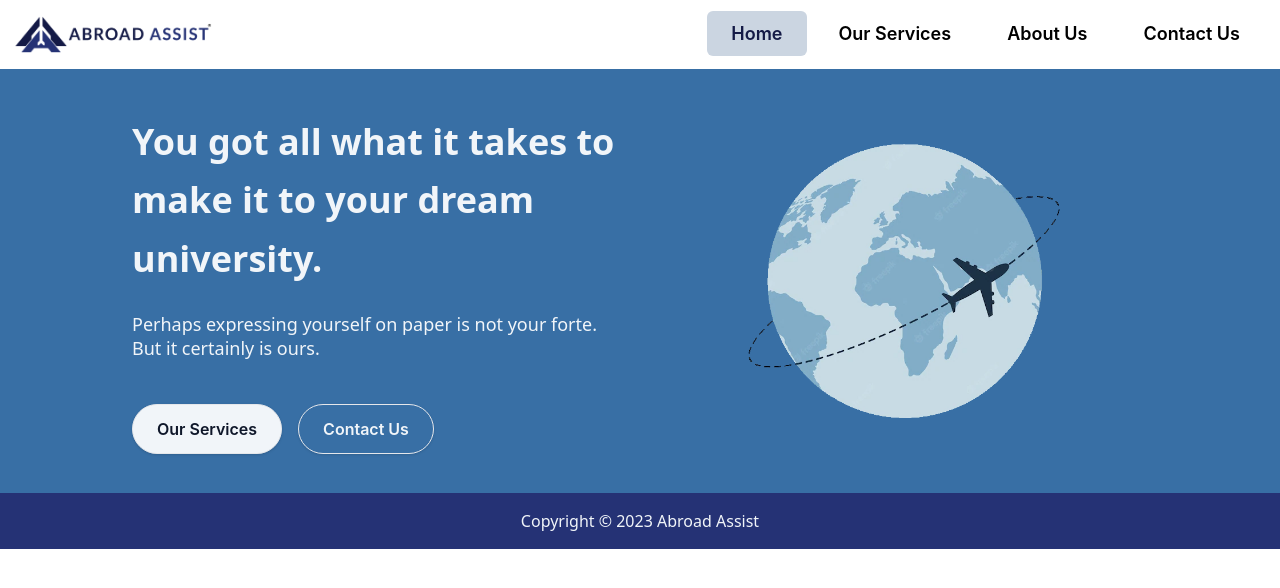
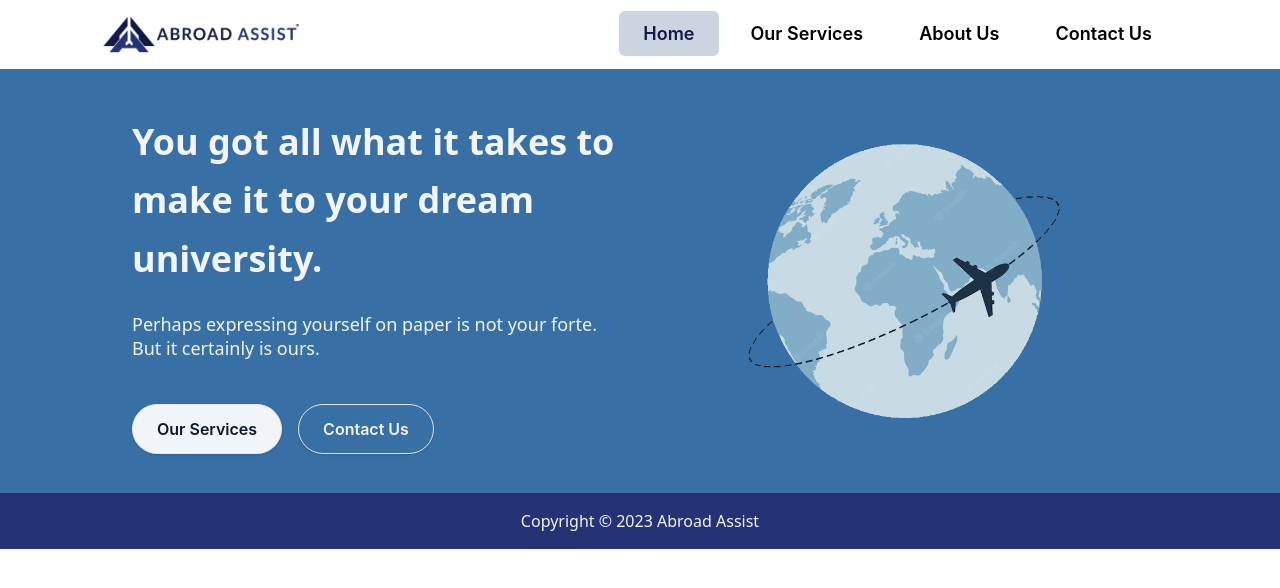
Before and after one commit to abroadassist/abroad-assist, a Next.js app: page / in a window 1280 px wide. Shown: the top 588 px of the page. Built offline with nearby package versions, Linux system fonts and the light colour scheme.

Commit message:
update Header styles

```diff
--- a/components/layout/Header.jsx
+++ b/components/layout/Header.jsx
@@ -1,3 +1,4 @@
+import Container from "components/wrappers/Container";
 import Image from "next/image";
 import Link from "next/link";
 import { useRouter } from "next/router";
@@ -25,8 +26,9 @@ const Header = ({}) => {
 
   return (
     <header className="m-0 shadow-lg">
-      <nav className="sm:container sm:mx-auto py-4 px-3">
-        <div className=" flex flex-row justify-between items-center">
+      <nav className="py-4 px-3">
+        <Container>
+          <div className=" flex flex-col md:flex-row justify-between items-center">
             <Link href="/">
               <Image
                 alt="Abroad Assist ®"
@@ -35,14 +37,14 @@ const Header = ({}) => {
                 height={30}
               />
             </Link>
-          <div className="flex flex-row justify-evenly">
+            <div className="my-4 md:my-0 flex flex-col sm:flex-row justify-evenly">
               {pages.map((page, index) => {
                 const isCurrentPage = router?.pathname === page.path;
                 return (
-                <Link href={page.path}>
+                  <Link href={page.path} className="sm:m-1 my-3 mx-auto">
                     <span
                       key={"nav-link-" + index}
-                    className={`m-1 py-3 px-6 capitalize text-lg font-semibold hover:bg-slate-200 rounded-md transition-colors duration-300 ease-in-out shadow-none ${
+                      className={`py-3 px-6 capitalize text-lg font-semibold hover:bg-slate-200 rounded-md transition-colors duration-300 ease-in-out shadow-none ${
                         isCurrentPage ? "bg-slate-300 text-aa-outer shadow" : ""
                       }`}
                     >
@@ -53,6 +55,7 @@ const Header = ({}) => {
               })}
             </div>
           </div>
+        </Container>
       </nav>
     </header>
   );
```
Lines whose indentation alone changed are shown as unchanged.
